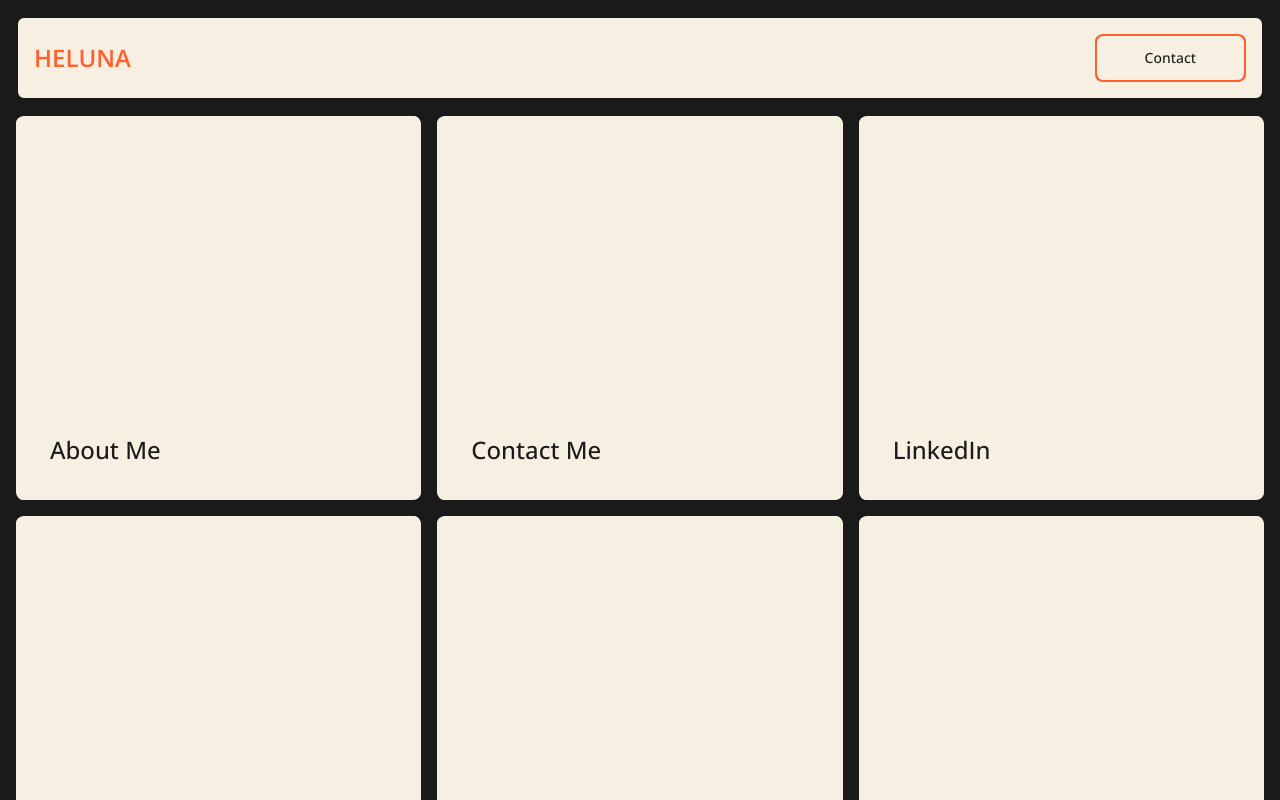
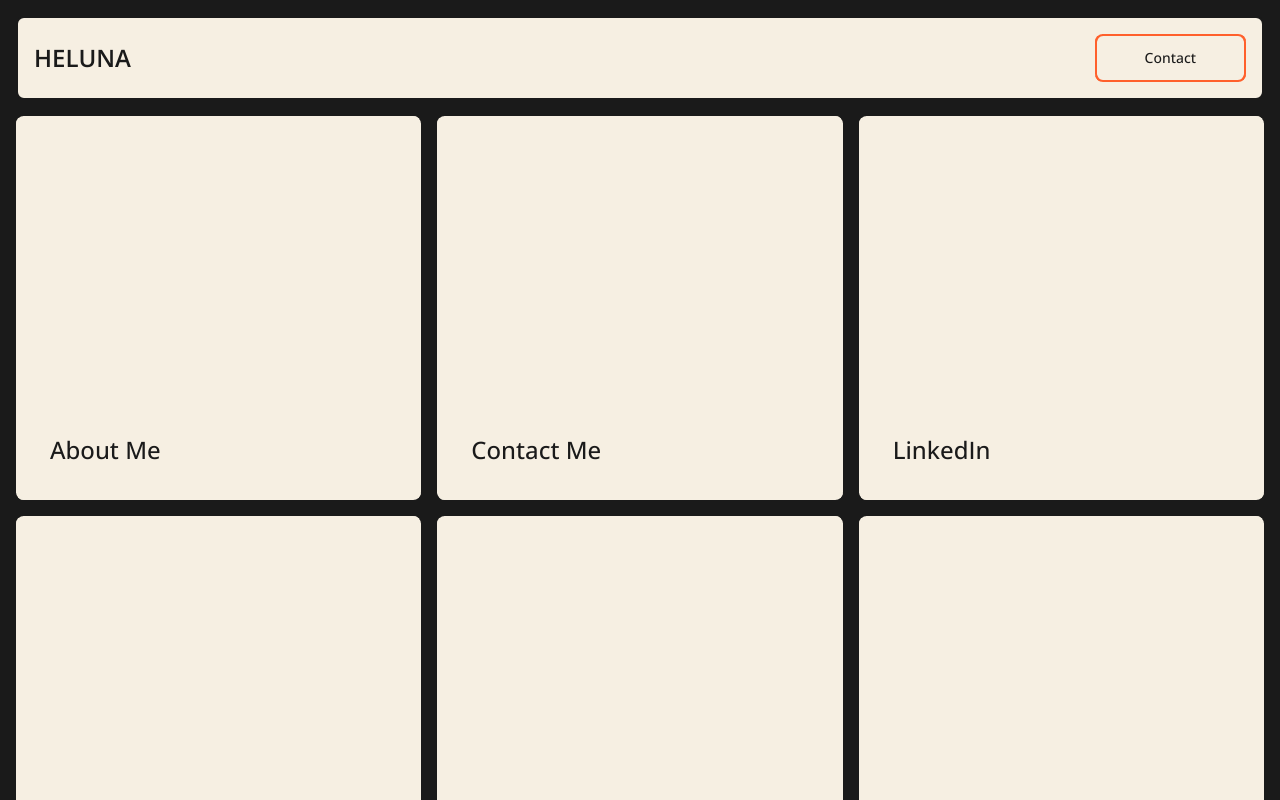
Before and after one commit to henrynavntoft/heluna, a Next.js app: page / in a window 1280 px wide. Shown: the top 800 px of the page. Built offline with nearby package versions, Linux system fonts and the light colour scheme.

Commit message:
Logo color changed to primary...

```diff
--- a/src/components/Header.jsx
+++ b/src/components/Header.jsx
@@ -5,7 +5,7 @@ export default function Header() {
   return (
     <header className="flex justify-between items-center p-4 mb-4 border-2 rounded-lg text-primary border-primary bg-secondary">
       <Link href="/">
-        <span className="text-2xl font-semibold text-accent cursor-pointer">
+        <span className="text-2xl font-semibold text-primary cursor-pointer">
           HELUNA
         </span>
       </Link>
```
